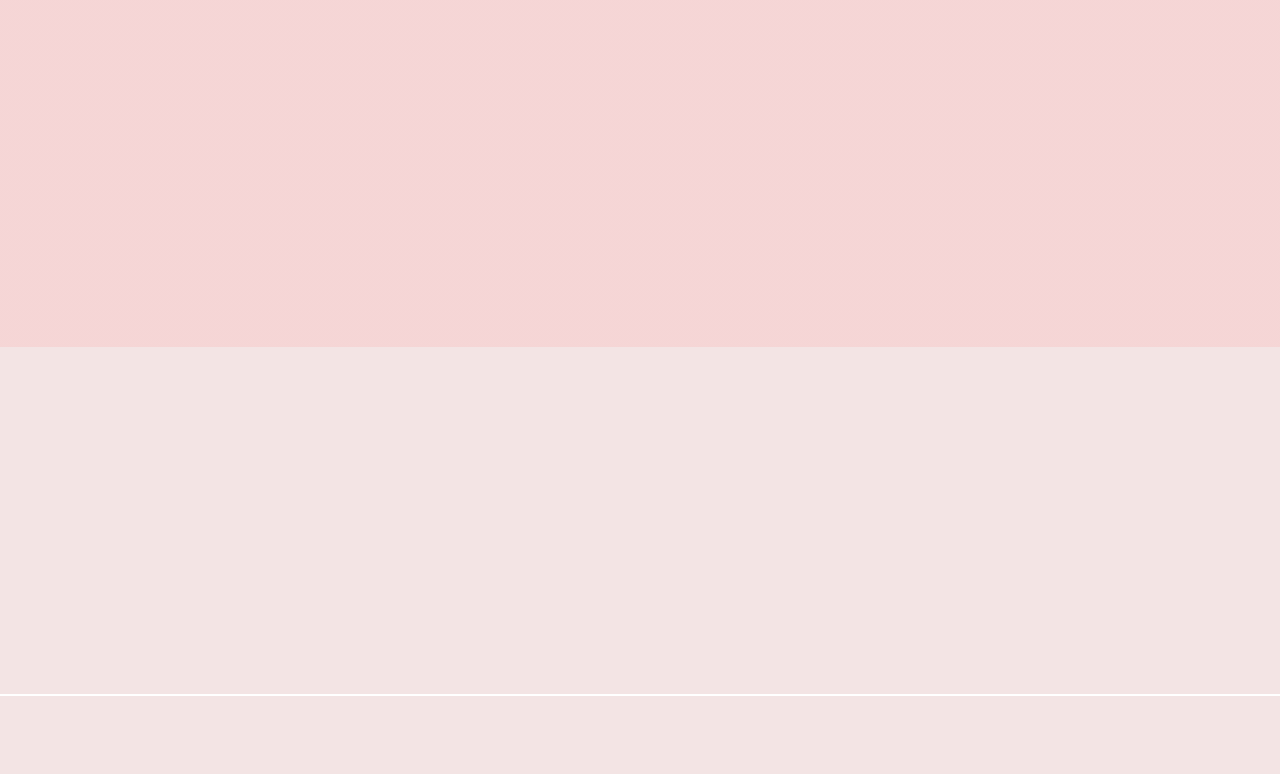
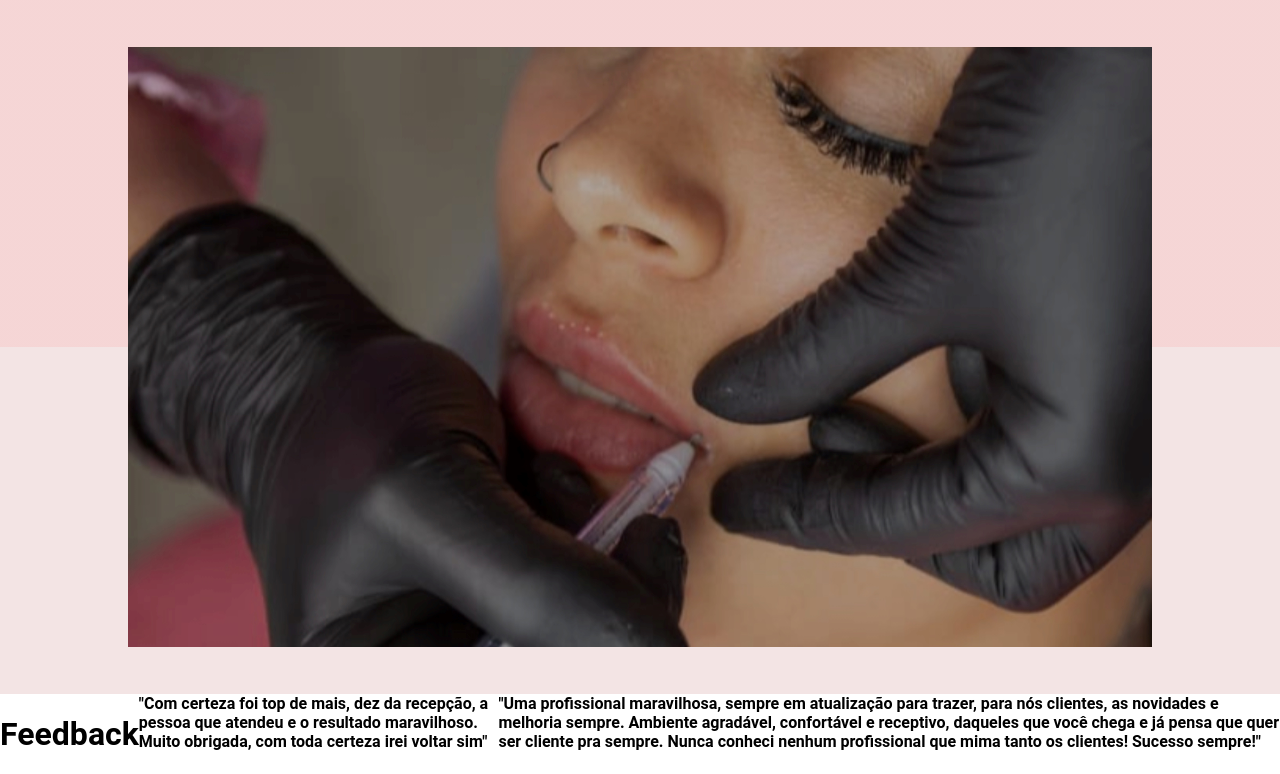
Before and after one commit to IsabellyTumelero1/pi_programacao, a PHP site: page / in a window 1280 px wide. Shown: the part 104-878 px from the top of the page. Before the commit the page ends 800 px from the top, so only its background shows below. Run offline with PHP 8.4, Linux system fonts and the light colour scheme.

Commit message:
desenvolvendo

```diff
--- a/assets/css/style.css
+++ b/assets/css/style.css
@@ -43,4 +43,22 @@ header a img {
     height: 86.7vh;
     margin: 0;
     background: linear-gradient(to bottom, #e99f9f6e 50%, #F3E4E4 50%);;
+    display: flex;
+    justify-content: center;
+    align-items: center;
 }
+
+.fundo #img_fundo{
+    position: absolute;
+    width: 80%;
+    height: 75%;
+}
+
+
+.feedback{
+    display: flex;
+}
+.feedback h1{
+    justify-content: center;
+    align-items: center;
+}
--- a/includes/conteudo.php
+++ b/includes/conteudo.php
@@ -1,3 +1,18 @@
 <div class="fundo">
-    <!-- <img src="assets\img\img_fundo.jpg" id="img_fundo" alt=""> -->
+    <img src="assets\img\img_fundo.jpg" id="img_fundo" alt="">
 </div>
+
+<div class="feedback">
+    <h1>Feedback</h1>
+    <p>"Com certeza foi top de mais, dez da recepção, a pessoa que atendeu e o resultado maravilhoso. Muito obrigada, com toda certeza irei voltar sim"</p>
+    <p>"Uma profissional maravilhosa, sempre em atualização para trazer, para nós clientes, as novidades e melhoria sempre. Ambiente agradável, confortável e receptivo, daqueles que você chega e já pensa que quer ser cliente pra sempre. Nunca conheci nenhum profissional que mima tanto os clientes! Sucesso sempre!"</p>
+    <!-- <p>"Profissional incrível, espaço confortável e aconchegante, procedimentos de qualidade e ótimos resultados."</p>
+    <p>"O espaço é super aconchegante, cheio de detalhes que te fazem sentir especial. A Camila é uma querida e todos os procedimentos que já fiz com ela foram incríveis. Na minha sobrancelha só ela mexe, desde 2021!"</p>
+    <p>"Camila Santi Beauty excelente profissional, Além de ser uma pessoa incrível, super indico, amei o trabalho realizado em mim."
+    </p>
+    <p>"A Dra. Camila é uma ótima profissional. Amei o trabalho, o atendimento, o cuidado, o pós procedimento. Super indico."</p>
+    <p>"Experiência foi maravilhosa atendimento com excelente profissional.procedimento seguro e resultado acima do esperado! Adorei!"</p>
+    <p>"Eu amei todo o procedimento.
+Atendimento incrível, super atenciosa, apaixonada pelo que faz, explica tudo certinho e simplesmente amei e quero fazer de novo. Amo amo. Bjo gatona
+Parabéns! Vc é maravilhosa!"</p> -->
+</div>
```
